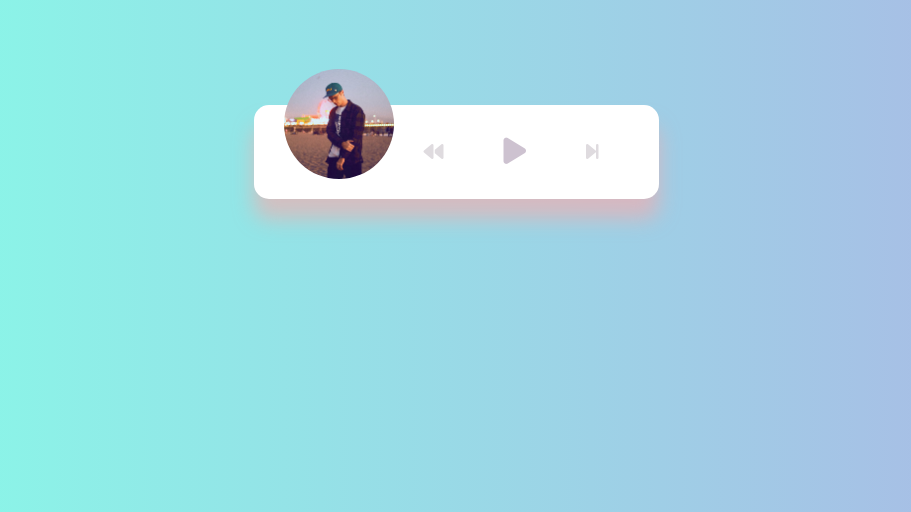
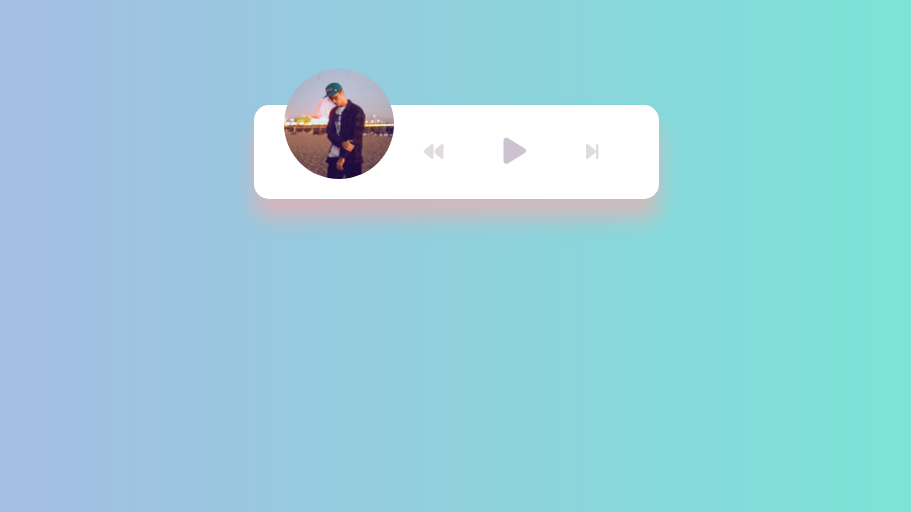
Before and after one commit to rh9891/LoFiLullabies, a plain HTML site: page index.html in a window 1280 px wide. Shown: the part 288-800 px from the top of the page, without its empty margins (184-1095 px from the left). Drawn offline with Linux system fonts and the light colour scheme; a web font is replaced by a local one.

Commit message:
Modified CSS for the linear gradient.

```diff
--- a/style.css
+++ b/style.css
@@ -5,16 +5,16 @@
 }
 
 body {
-  background: #acb6e5;
+  background: #74ebd5; /* fallback for old browsers */
   background: -webkit-linear-gradient(
     to right,
-    #86fde8,
-    #acb6e5
+    #acb6e5,
+    #74ebd5
   ); /* Chrome 10-25, Safari 5.1-6 */
   background: linear-gradient(
     to right,
-    #86fde8,
-    #acb6e5
+    #acb6e5,
+    #74ebd5
   ); /* W3C, IE 10+/ Edge, Firefox 16+, Chrome 26+, Opera 12+, Safari 7+ */
   height: 100vh;
   display: flex;
```
